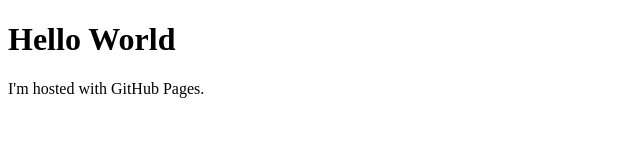
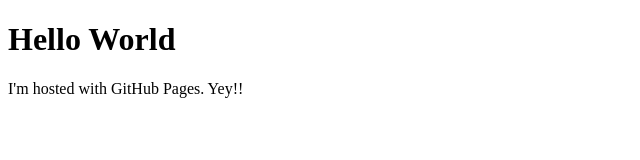
Before and after one commit to polinovskyi/polinovskyi.github.io, a plain HTML site: page index.html in a window 1280 px wide. Shown: the full height of the page, 0-640 px from the left. Drawn offline with Linux system fonts and the light colour scheme.

Commit message:
Test change

```diff
--- a/index.html
+++ b/index.html
@@ -2,6 +2,6 @@
 <html>
 <body>
 <h1>Hello World</h1>
-<p>I'm hosted with GitHub Pages.</p>
+<p>I'm hosted with GitHub Pages. Yey!!</p>
 </body>
 </html>
```
Also changed, not shown: README.md.
